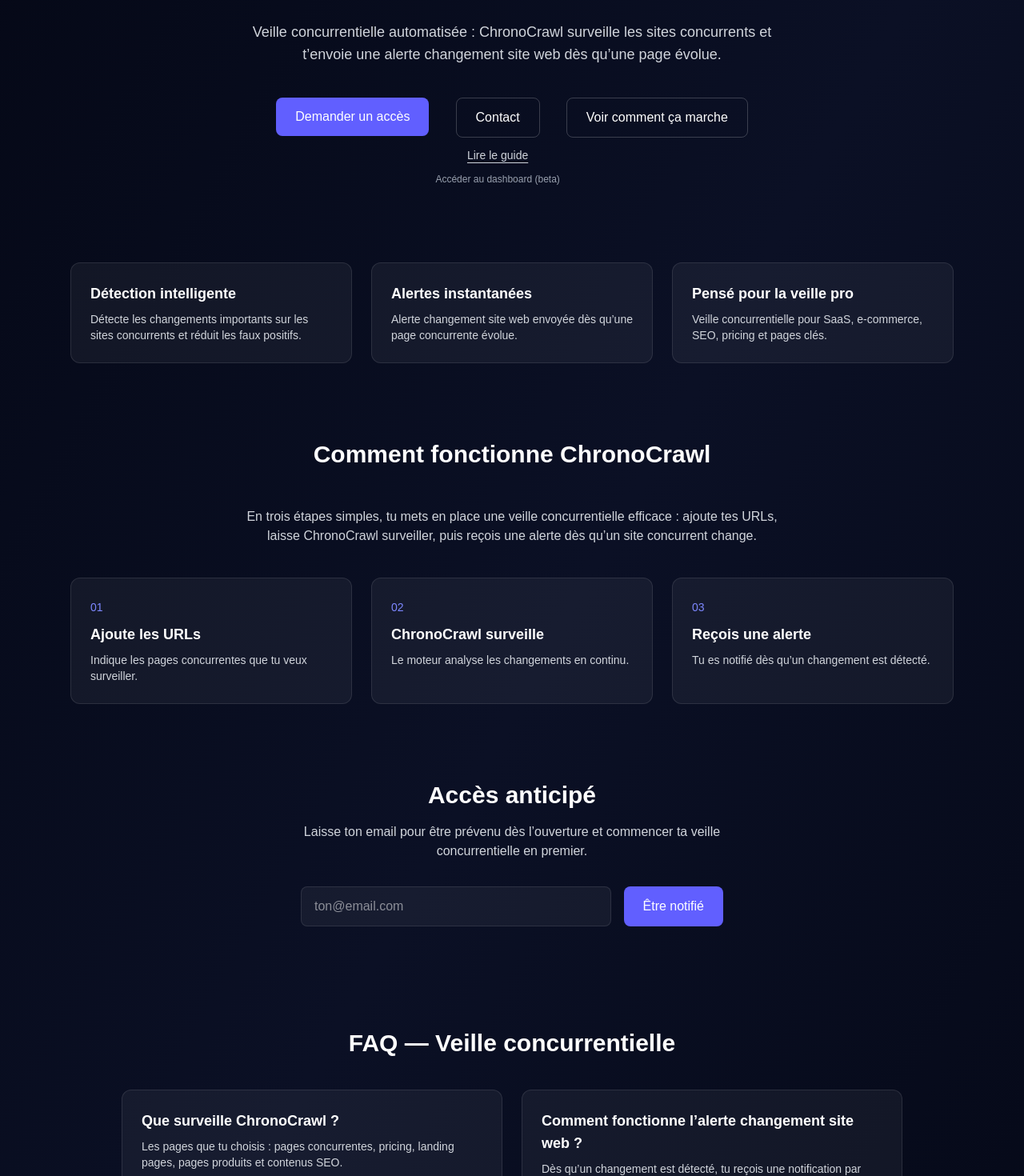
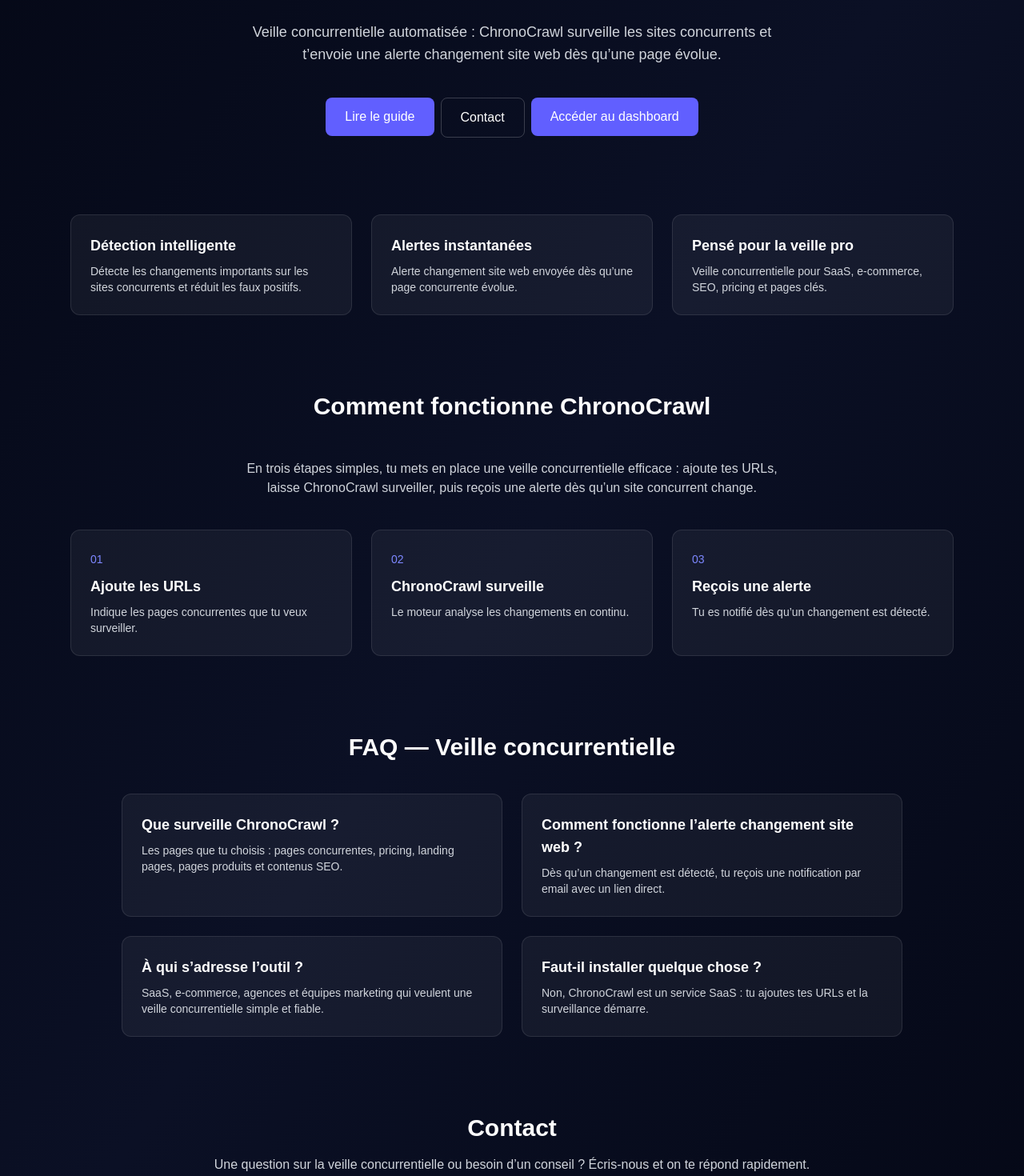
Before and after one commit to cesarchiquet/chronocrawl-web, a Next.js app: page / in a window 1280 px wide. Shown: the part 260-1730 px from the top of the page at 80% size. Built offline with nearby package versions, Linux system fonts and the light colour scheme.

Commit message:
Update hero CTAs for blog and dashboard

```diff
--- a/app/page.tsx
+++ b/app/page.tsx
@@ -40,10 +40,10 @@ export default function Home() {
 
         <div className="mt-10 flex justify-center items-start gap-2">
           <a
-            href="#acces"
+            href="/blog"
             className="px-6 py-3 rounded-lg bg-indigo-500 hover:bg-indigo-400 transition font-medium"
           >
-            Demander un accès
+            Lire le guide
           </a>
           <div className="flex flex-col items-center gap-3">
             <a
@@ -52,24 +52,12 @@ export default function Home() {
             >
               Contact
             </a>
-            <a
-              href="/blog"
-              className="text-sm text-gray-300 underline underline-offset-4 hover:text-white transition"
-            >
-              Lire le guide
-            </a>
-            <a
-              href="/dashboard"
-              className="text-xs text-gray-400 hover:text-white transition"
-            >
-              Accéder au dashboard (beta)
-            </a>
           </div>
           <a
-            href="#fonctionnement"
-            className="px-6 py-3 rounded-lg border border-white/20 hover:bg-white/5 transition"
+            href="/login"
+            className="px-6 py-3 rounded-lg bg-indigo-500 hover:bg-indigo-400 transition font-medium"
           >
-            Voir comment ça marche
+            Accéder au dashboard
           </a>
         </div>
       </motion.section>
@@ -163,105 +151,6 @@ export default function Home() {
         </div>
       </section>
 
-      {/* FORM */}
-      <section
-        id="acces"
-        className="max-w-xl mx-auto px-6 pb-32 text-center"
-      >
-        <motion.h2
-          variants={fadeUp}
-          initial="hidden"
-          whileInView="visible"
-          viewport={{ once: true }}
-          className="text-3xl font-bold mb-4"
-        >
-          Accès anticipé
-        </motion.h2>
-
-        <p className="text-gray-300 mb-8">
-          Laisse ton email pour être prévenu dès l’ouverture et commencer ta
-          veille concurrentielle en premier.
-        </p>
-
-        {status === "idle" && (
-  <form
-    onSubmit={async (e) => {
-      e.preventDefault();
-
-      const formData = new FormData(e.currentTarget);
-      const email = String(formData.get("email"));
-
-      const res = await fetch("/.netlify/functions/early-access", {
-        method: "POST",
-        headers: { "Content-Type": "application/json" },
-        body: JSON.stringify({ email }),
-      });
-
-      let payload: { status?: string } | null = null;
-      try {
-        payload = await res.json();
-      } catch {
-        payload = null;
-      }
-
-      if (res.ok && payload?.status === "success") {
-        setStatus("success");
-      } else if (res.ok && payload?.status === "exists") {
-        setStatus("exists");
-      } else {
-        setStatus("error");
-      }
-    }}
-    className="flex flex-col sm:flex-row gap-4"
-  >
-    <input
-      type="email"
-      name="email"
-      required
-      placeholder="ton@email.com"
-      className="flex-1 px-4 py-3 rounded-lg bg-white/5 border border-white/10 focus:outline-none focus:border-indigo-400"
-    />
-
-    <button
-      type="submit"
-      className="px-6 py-3 rounded-lg bg-indigo-500 hover:bg-indigo-400 transition font-medium"
-    >
-      Être notifié
-    </button>
-  </form>
-)}
-
-{status === "success" && (
-  <motion.div
-    initial={{ opacity: 0 }}
-    animate={{ opacity: 1 }}
-    className="mt-6 text-green-400 font-medium"
-  >
-    ✅ Merci ! Ton accès est enregistré.
-  </motion.div>
-)}
-
-{status === "exists" && (
-  <motion.div
-    initial={{ opacity: 0 }}
-    animate={{ opacity: 1 }}
-    className="mt-6 text-yellow-400 font-medium"
-  >
-    👀 Cet email est déjà inscrit.
-  </motion.div>
-)}
-
-{status === "error" && (
-  <motion.div
-    initial={{ opacity: 0 }}
-    animate={{ opacity: 1 }}
-    className="mt-6 text-red-400 font-medium"
-  >
-    ❌ Une erreur est survenue. Réessaie plus tard.
-  </motion.div>
-)}
-      </section>
-
       {/* FAQ */}
       <section className="max-w-5xl mx-auto px-6 pb-24">
         <motion.h2
```
